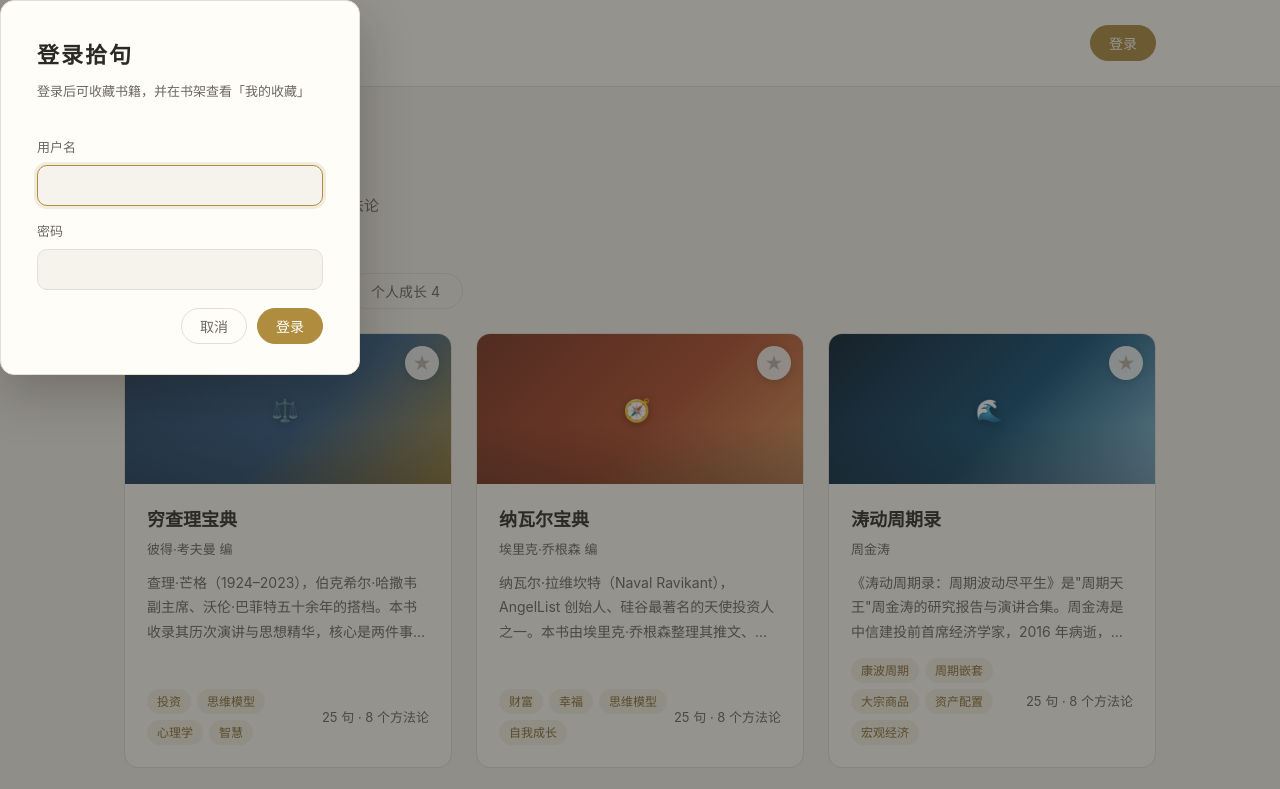
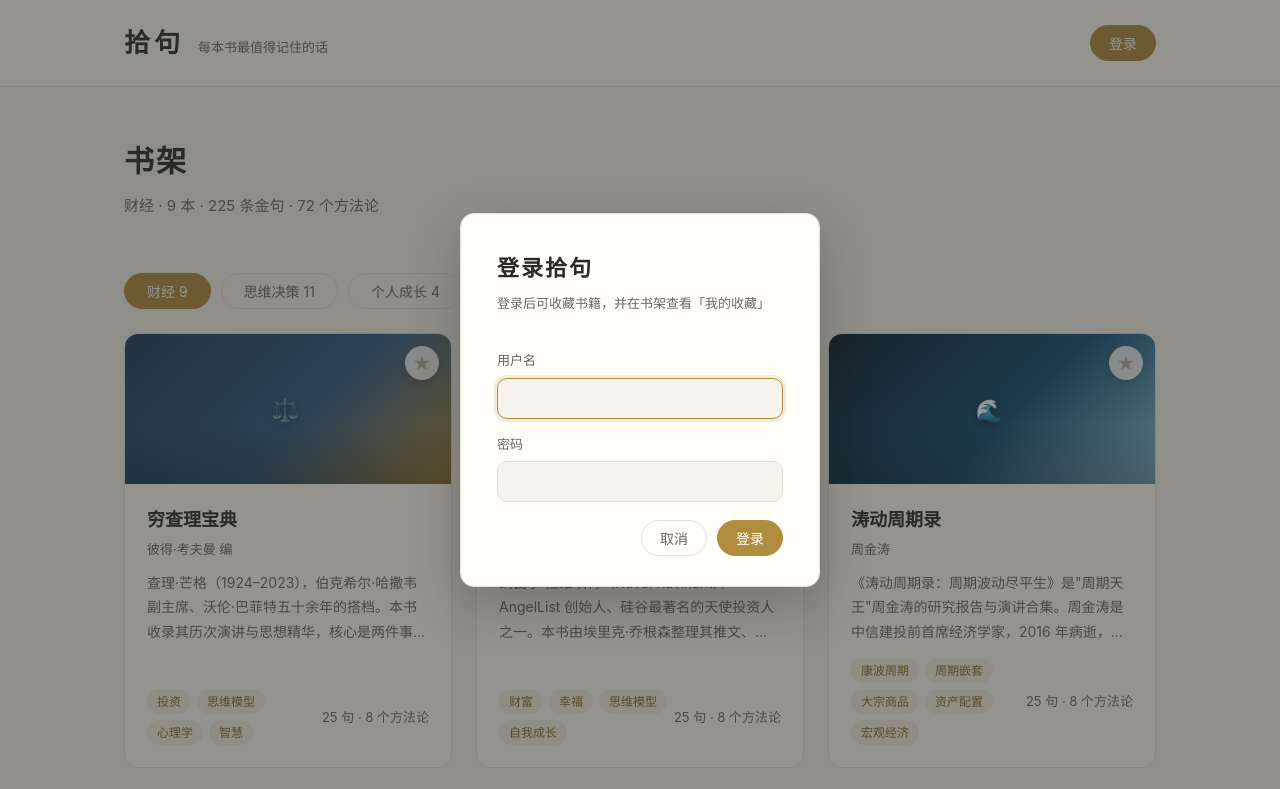
Before and after one commit to linqj1986/shiju, a plain HTML site: page index.html in a window 1280 px wide. Both pictures are taken after a click on the button "登录". Shown: the top 789 px of the page. Drawn offline with Linux system fonts and the light colour scheme.

Commit message:
登录弹窗居中修复（全局 reset 清掉了 dialog 默认 margin:auto）+ README 补充登录收藏与跨设备同步说明
Co-Authored-By: Claude Code <noreply@anthropic.com>

```diff
--- a/css/style.css
+++ b/css/style.css
@@ -422,7 +422,8 @@ body {
 }
 
 /* ============ 登录弹窗 ============ */
-dialog:modal { overscroll-behavior: contain; }
+/* margin:auto 恢复被顶部 * { margin:0 } reset 清掉的 UA 居中（dialog 居中依赖 margin:auto + inset:0） */
+dialog:modal { margin: auto; overscroll-behavior: contain; }
 dialog::backdrop {
   overflow: hidden;
   overscroll-behavior: contain;
```
Also changed, not shown: 1 other file.
